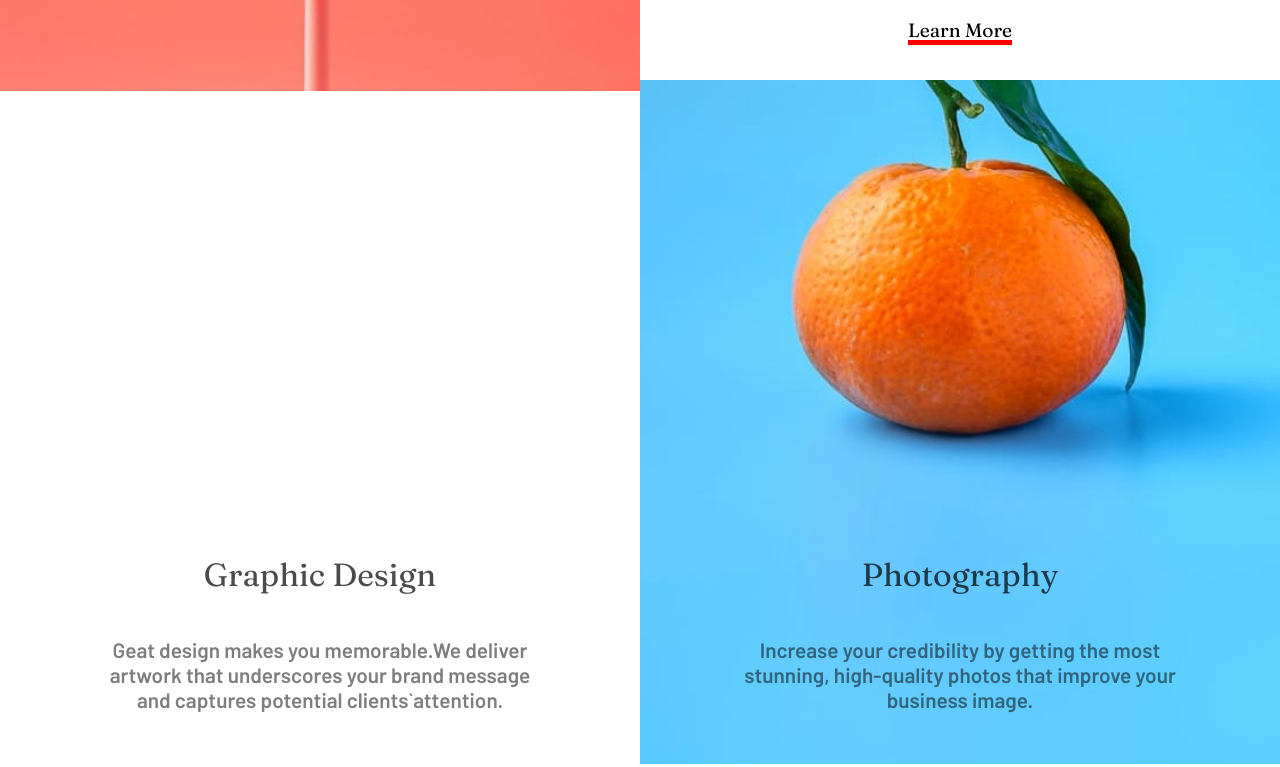
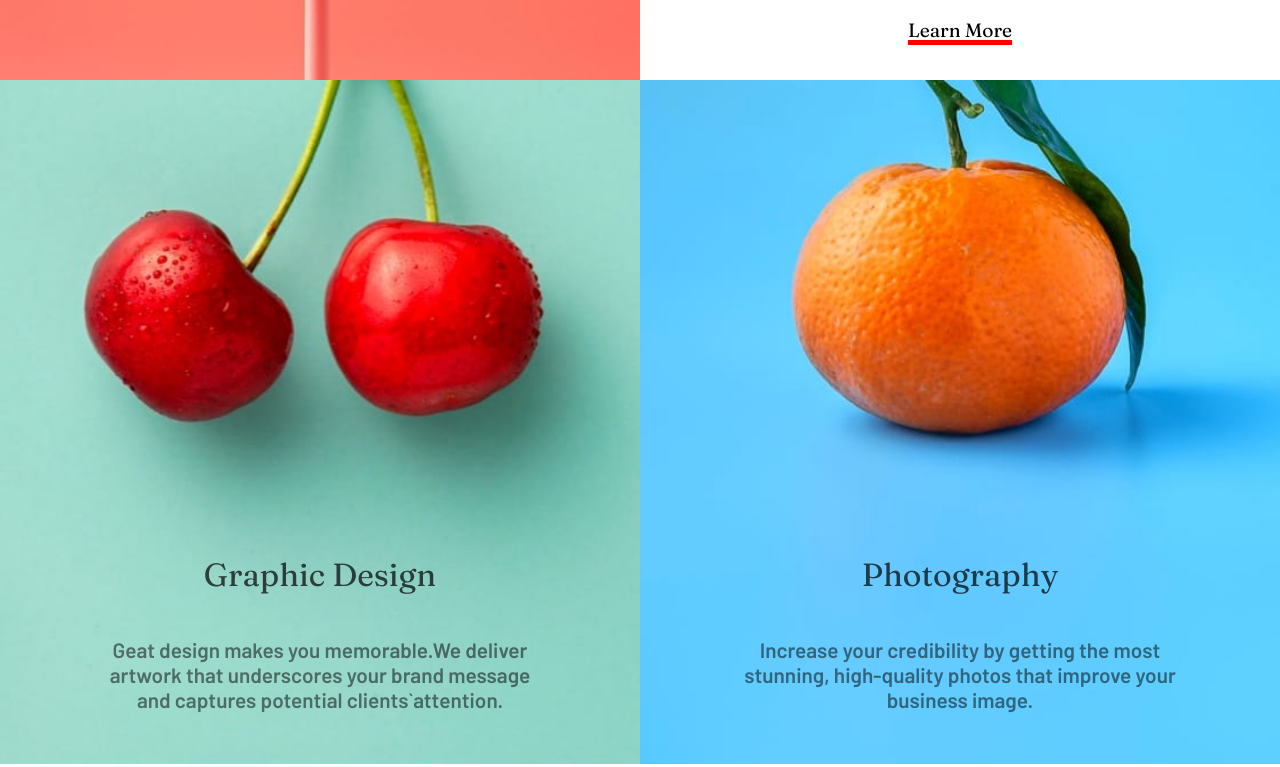
Before and after one commit to roleigh1/sunnyside-landingpage1.0, a plain HTML site: page index.html in a window 1280 px wide. Shown: the part 1823-2590 px from the top of the page. Drawn offline with Linux system fonts and the light colour scheme.

Commit message:
Update style.css

```diff
--- a/style.css
+++ b/style.css
@@ -180,7 +180,7 @@ p   {
     grid-template-rows: 100% 100%;
 }
 .cherry {
-    background-image: url("..image-graphic-design.jpg");
+    background-image: url("image-graphic-design.jpg");
     background-repeat: no-repeat;
     background-size: cover;
     background-position-x:center;
```
